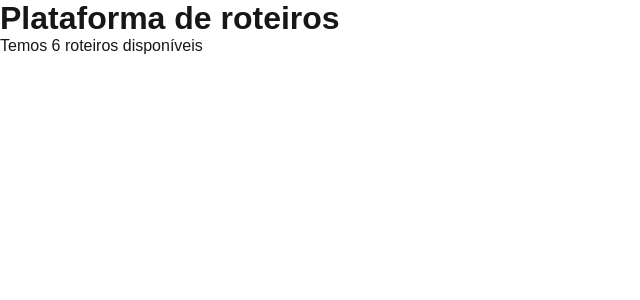
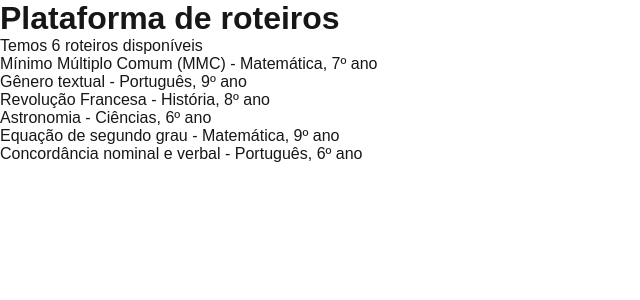
Before and after one commit to FelipeWalkerX/A2-Dev-Web, a Next.js app: page / in a window 1280 px wide. Shown: the top 300 px of the page, without its empty margins (0-640 px from the left). Built offline with nearby package versions, Linux system fonts and the light colour scheme.

Commit message:
Lista os roteiros com a materia e de qual ano é o assunto, na pagina inicial

```diff
--- a/app/page.js
+++ b/app/page.js
@@ -4,11 +4,17 @@ export default function Home() {
   return (
     <main>
       <h1>
-          Plataforma de roteiros
+        Plataforma de roteiros
       </h1>
-        <p>
-          Temos {roteiros.length} roteiros disponíveis
-        </p>
+      <p>
+        Temos {roteiros.length} roteiros disponíveis
+      </p>
+      <ul>
+        {roteiros.map((roteiro) => (
+          <li key={roteiro.id} > {roteiro.titulo} - {roteiro.disciplina}, {roteiro.ano}º ano </li>
+        ))}
+      </ul>
     </main>
     );
+
 }
```
